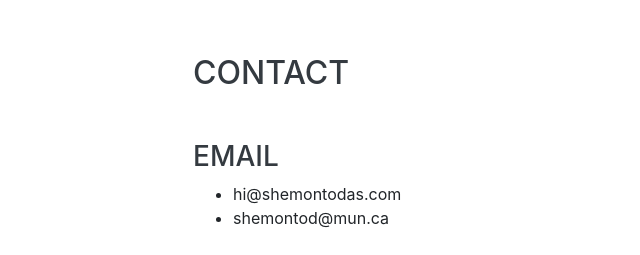
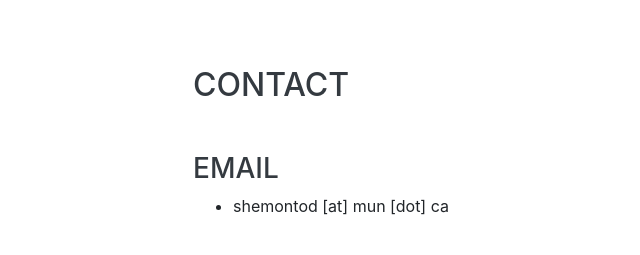
Before and after one commit to shemonto/shemonto.github.io, a website with bundled scripts: page index.html in a window 1280 px wide. Shown: the part 5269-5524 px from the top of the page, without its empty margins (127-767 px from the left). Built offline with nearby package versions, Linux system fonts and the light colour scheme; a web font is replaced by a local one.

Commit message:
Update email

```diff
--- a/index.html
+++ b/index.html
@@ -423,8 +423,7 @@
         <h2 class="mb-5">Contact</h2>
         <h3>Email</h3>
         <ul>
-          <li>hi@shemontodas.com</li>
-          <li>shemontod@mun.ca</li>
+          <li>shemontod [at] mun [dot] ca</li>
         </ul>
 
         <br>
```
